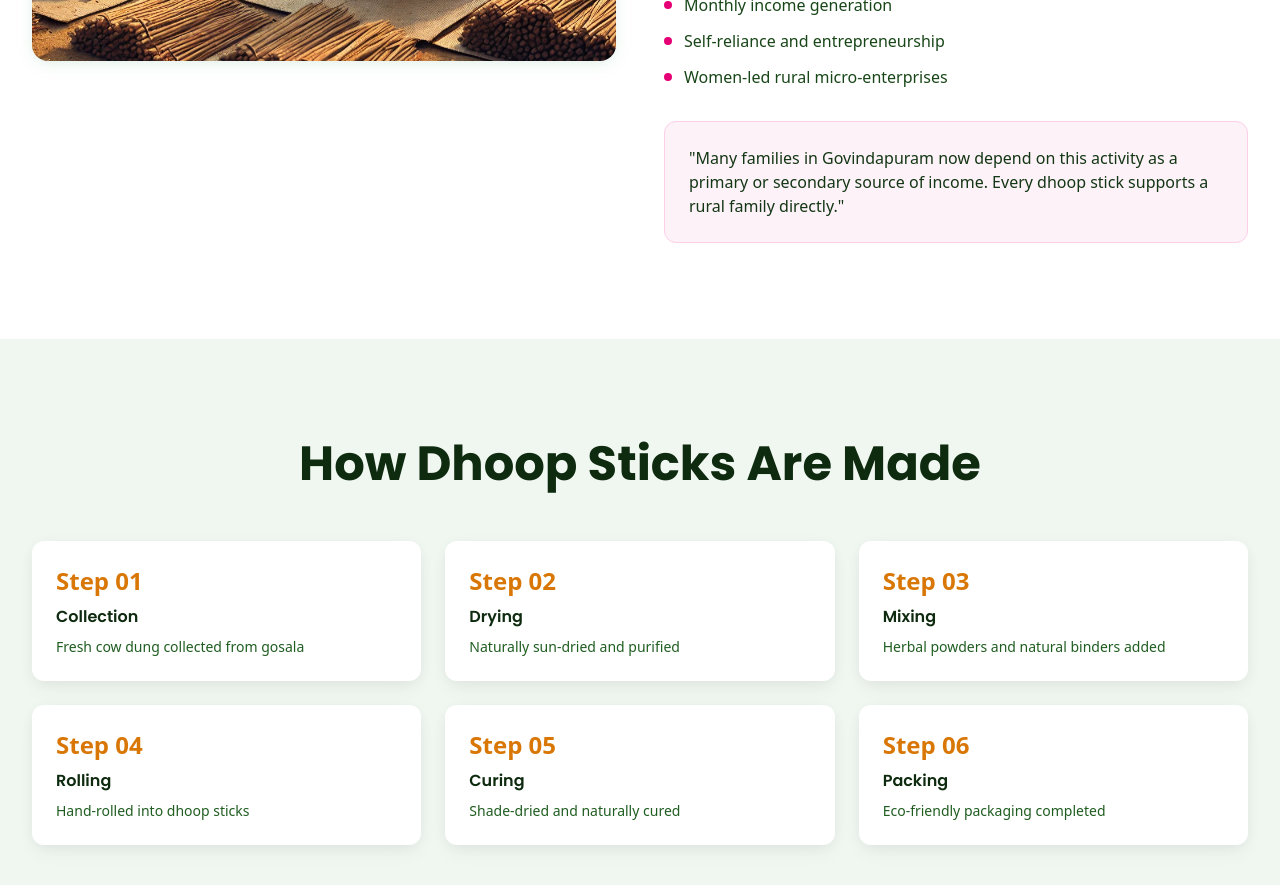
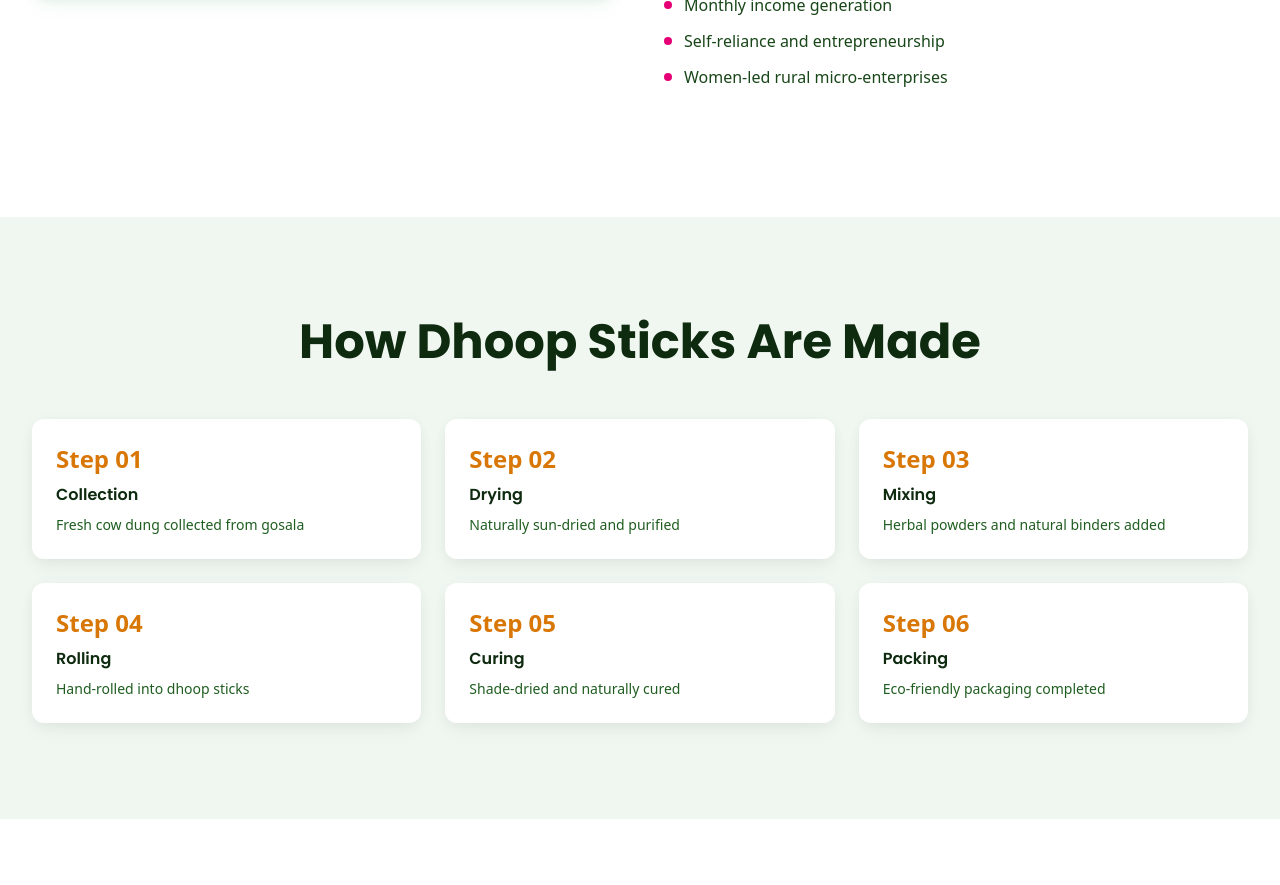
Before and after one commit to Balakrishna625/govardhanapuram-gosala, a Next.js app: page /impact in a window 1280 px wide. Shown: the part 2560-3445 px from the top of the page. Built offline with nearby package versions, Linux system fonts and the light colour scheme; a web font is replaced by a local one.

Commit message:
Impact: remove specific Govindapuram quote block

```diff
--- a/app/impact/page.tsx
+++ b/app/impact/page.tsx
@@ -5,7 +5,7 @@ import Link from 'next/link';
 
 export const metadata: Metadata = {
   title: 'Social Impact | Govardhanapuram Gosala',
-  description: 'Learn how Govardhanapuram Gosala empowers rural communities through skill development, women empowerment, and sustainable livelihoods.',
+  description: 'Learn how Govardhanapuram Gosala empowers rural communities in and around Govardhanapuram villages — Pedda Gujjuwada, Chinna Gujjuwada — through skill development, women empowerment, and sustainable livelihoods.'
 };
 
 export default function ImpactPage() {
@@ -226,12 +226,7 @@ export default function ImpactPage() {
                 ))}
               </ul>
 
-              <div className="bg-pink-50 border border-pink-200 rounded-xl p-6">
-                <p className="text-primary-800 font-medium">
-                  "Many families in Govindapuram now depend on this activity as a primary or secondary source
-                  of income. Every dhoop stick supports a rural family directly."
-                </p>
-              </div>
+              {/* Quote removed as requested */}
             </div>
           </div>
         </div>
```
